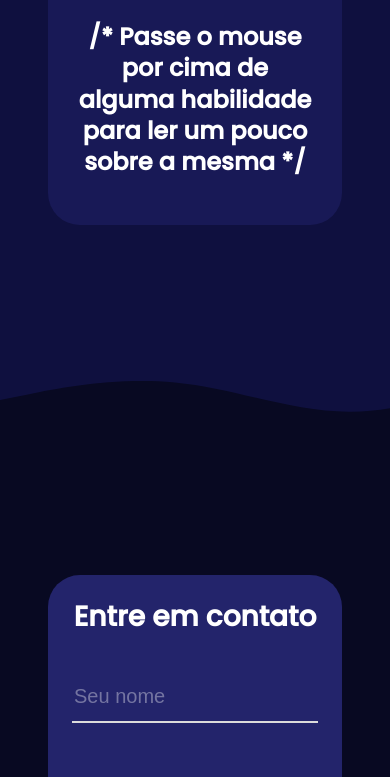
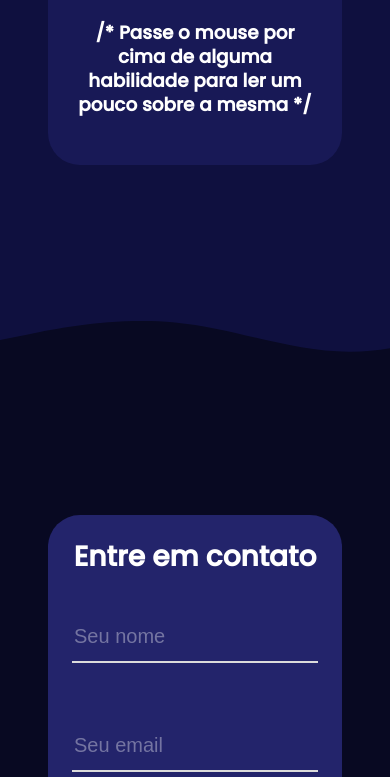
Before and after one commit to RamonSVieira/my-repository, a plain HTML site: page index.html in a window 390 px wide. Shown: the part 3521-4298 px from the top of the page. Drawn offline with nearby package versions, Linux system fonts and the light colour scheme.

Commit message:
resetting text font size for mobile

```diff
--- a/styles/utilities/typography.css
+++ b/styles/utilities/typography.css
@@ -48,6 +48,12 @@
   }
 }
 
+@media (max-width: 620px) {
+  .font-1g {
+    font: 700 1.15rem/1.3 "Poppins";
+  }
+}
+
 @media (max-width: 500px) {
   .font-1xl {
     font-size: 1.5rem;
```
